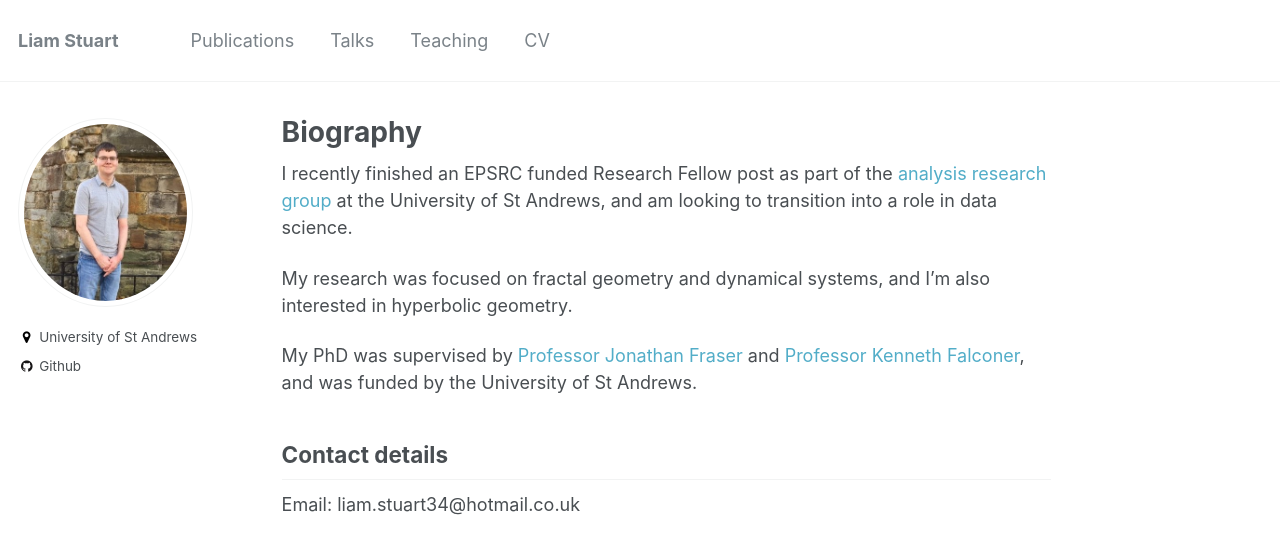
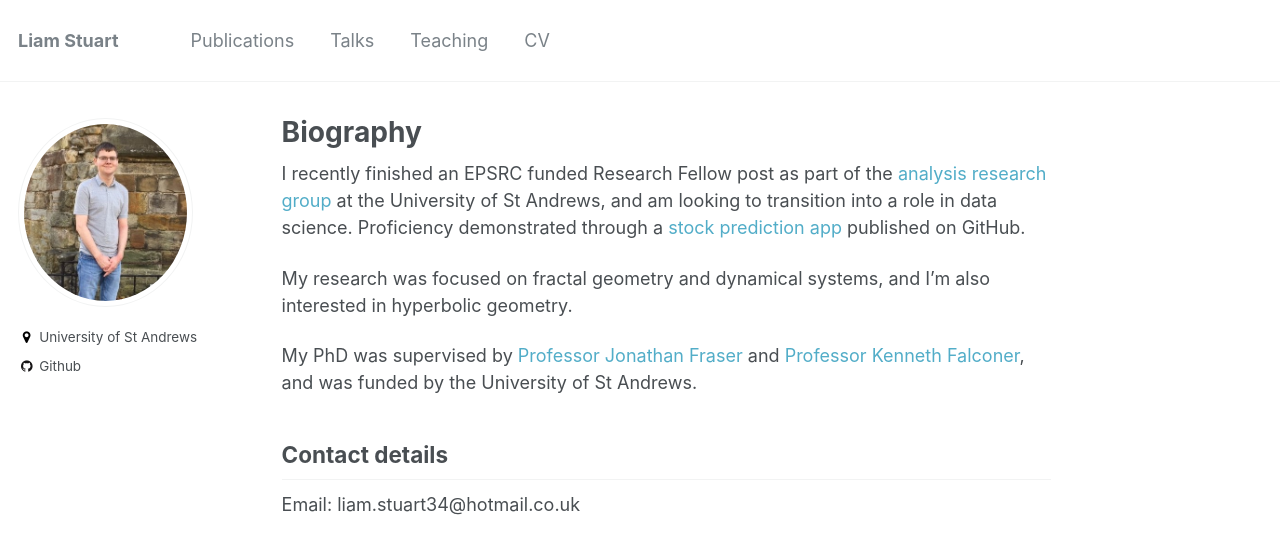
Before and after one commit to liam-stuart/liam-stuart.github.io, a Jekyll site: the page built from _pages/about.md, in a window 1280 px wide. Shown: the top 554 px of the page. Built offline with Jekyll 4.4.1, drawn with Linux system fonts in a browser that asks for light colours.

Commit message:
Update about.md

```diff
--- a/_pages/about.md
+++ b/_pages/about.md
@@ -9,7 +9,7 @@
   -
 ---
 
-I recently finished an EPSRC funded Research Fellow post as part of the [analysis research group](http://www.mcs.st-andrews.ac.uk/pg/pure/Analysis/) at the University of St Andrews, and am looking to transition into a role in data science.
+I recently finished an EPSRC funded Research Fellow post as part of the [analysis research group](http://www.mcs.st-andrews.ac.uk/pg/pure/Analysis/) at the University of St Andrews, and am looking to transition into a role in data science. Proficiency demonstrated through a [stock prediction app](https://github.com/liam-stuart/stock-prediction-app) published on GitHub.
 
 My research was focused on fractal geometry and dynamical systems, and I'm also interested in hyperbolic geometry.
 
```
